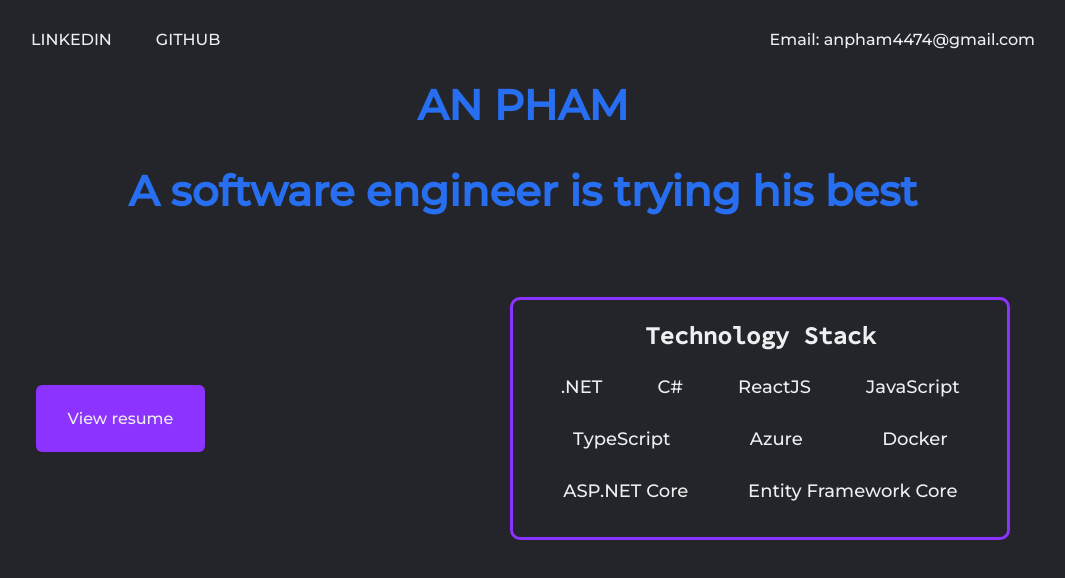
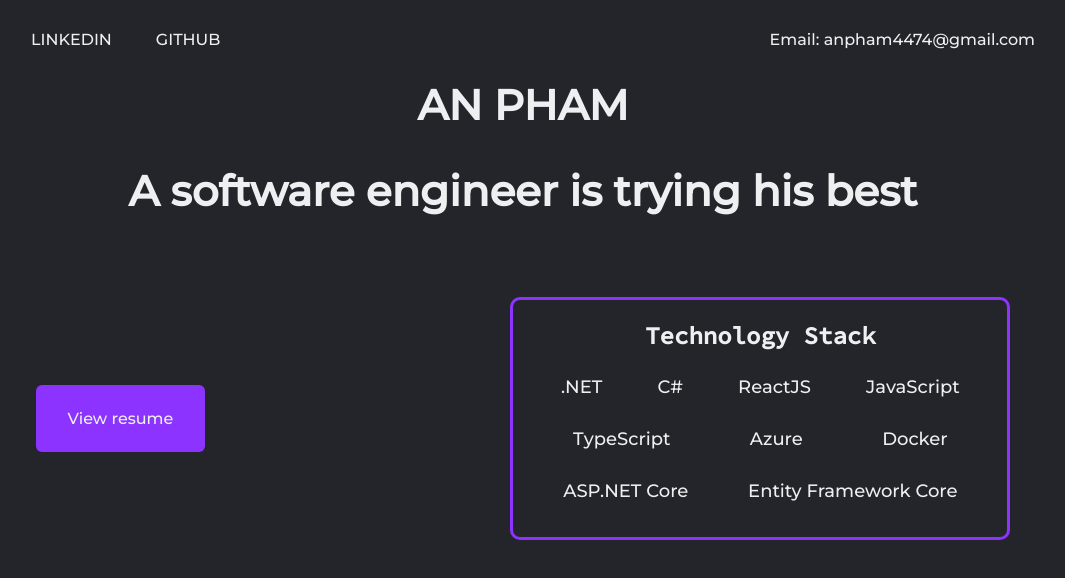
Before and after one commit to anvpham/portfolio, a plain HTML site: page index.html in a window 1280 px wide. Shown: the whole page, without its empty margins (117-1182 px from the left). Drawn offline with Linux system fonts and the light colour scheme.

Commit message:
Update styles.css

```diff
--- a/styles.css
+++ b/styles.css
@@ -35,7 +35,7 @@ header{
     font-family: "Montserrat", sans-serif;
     text-align: center;
     font-size: 28px;
-    color: #276EF1;
+    color: #edf0f1;
     margin-bottom: 50px;
 }
 
```
